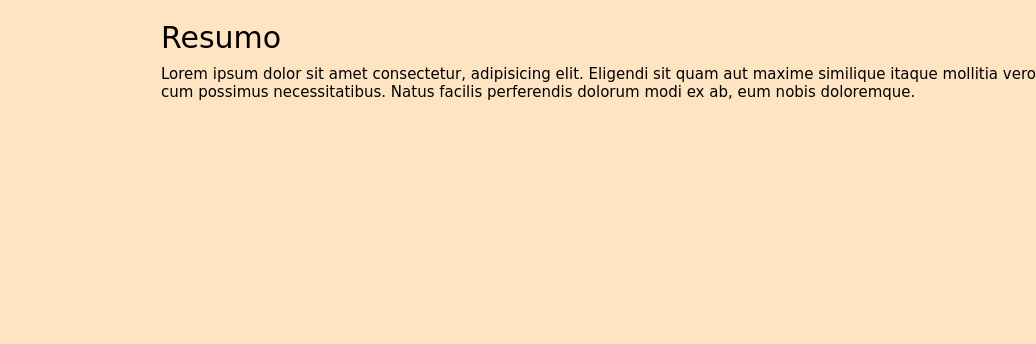
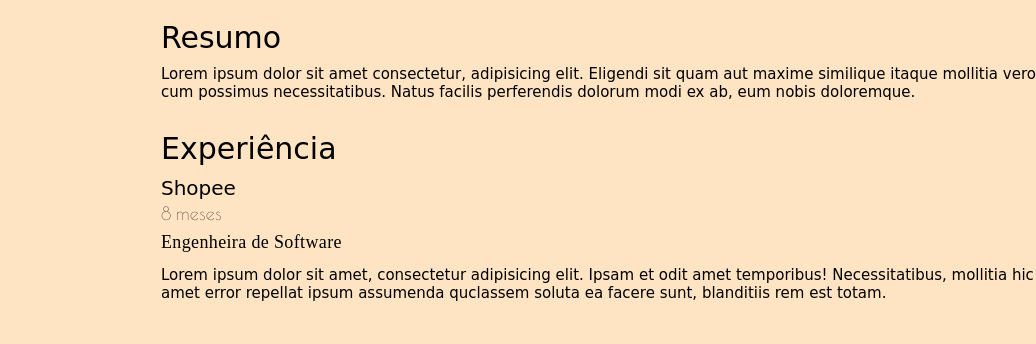
Before and after one commit to ldsleticia/coverLetter, a plain HTML site: page index.html in a window 1280 px wide. Shown: the part 172-516 px from the top of the page, 244-1280 px from the left. Drawn offline with nearby package versions, Linux system fonts and the light colour scheme; a web font is replaced by a local one.

Commit message:
primeiro passo concluido

```diff
--- a/index.html
+++ b/index.html
@@ -120,42 +120,28 @@
         <div class="name-author">Anaya Ferreira</div>
         <div class="author-ocupation">Engenheira de Software</div>
 
-        <div class="resume">Resumo</div>
-        <div class="resume-informations">
+        <div class="generic-title">Resumo</div>
+        <div class="informations">
           Lorem ipsum dolor sit amet consectetur, adipisicing elit. Eligendi sit
           quam aut maxime similique itaque mollitia vero cum possimus
           necessitatibus. Natus facilis perferendis dolorum modi ex ab, eum
           nobis doloremque.
         </div>
-      </section>
-    </section>
 
-    <!--
-      <section class="author-resume-and-experience">
-        <div class="resume">
-          <h2>Resumo</h2>
+        <div class="generic-title">
+          Experiência
         </div>
-        <div class="resume-informations">
-          <p>
-            Lorem ipsum dolor sit amet consectetur, adipisicing elit. Eligendi
-            sit quam aut maxime similique itaque mollitia vero cum possimus
-            necessitatibus. Natus facilis perferendis dolorum modi ex ab, eum
-            nobis doloremque.
-          </p>
-        </div>
-        <div class="experience">
-          <h2>Experiencia</h2>
-        </div>
+
         <div class="company-name">
-          <h3>Shopee</h3>
+          Shopee
         </div>
         <div class="company-time">
           <p>8 meses</p>
         </div>
         <div class="position">
-          <h4>Engenheira de Software</h4>
+          Engenheira de Software
         </div>
-        <div class="experience-informations">
+        <div class="informations">
           <p>
             Lorem ipsum dolor sit amet, consectetur adipisicing elit. Ipsam et
             odit amet temporibus! Necessitatibus, mollitia hic amet error
@@ -163,7 +149,9 @@
             rem est totam.
           </p>
         </div>
-      </section> -->
+
+      </section>
+    </section>
     <script src="./script.js"></script>
   </body>
 </html>
--- a/style.css
+++ b/style.css
@@ -70,7 +70,6 @@
 }
 
 .author-ocupation {
-  display: flex;
   font-family: "Poiret One";
   font-size: 24px;
   line-height: 28px;
@@ -80,16 +79,40 @@
   margin-left: 105px;
 }
 
-.resume {
+.generic-title {
   font-family: "Puritan", cursive;
   font-size: 30px;
   padding-top: 30px;
   margin-left: 105px;
 }
 
-.resume-informations {
+.informations {
   font-family: "Puritan", cursive;
   font-size: 15px;
   padding-top: 10px;
   margin-left: 105px;
 }
+
+.company-name {
+  font-family: "Puritan", cursive;
+  font-size: 20px;
+  padding-top: 10px;
+  margin-left: 105px;
+}
+
+.company-time {
+  font-family: "Poiret One";
+  font-size: 18px;
+  line-height: 28px;
+  letter-spacing: 0.02em;
+  opacity: 0.6;
+  margin-left: 105px;
+}
+
+.position {
+  font-family: "Puritan";
+  font-size: 18px;
+  line-height: 28px;
+  letter-spacing: 0.02em;
+  margin-left: 105px;
+}
```
